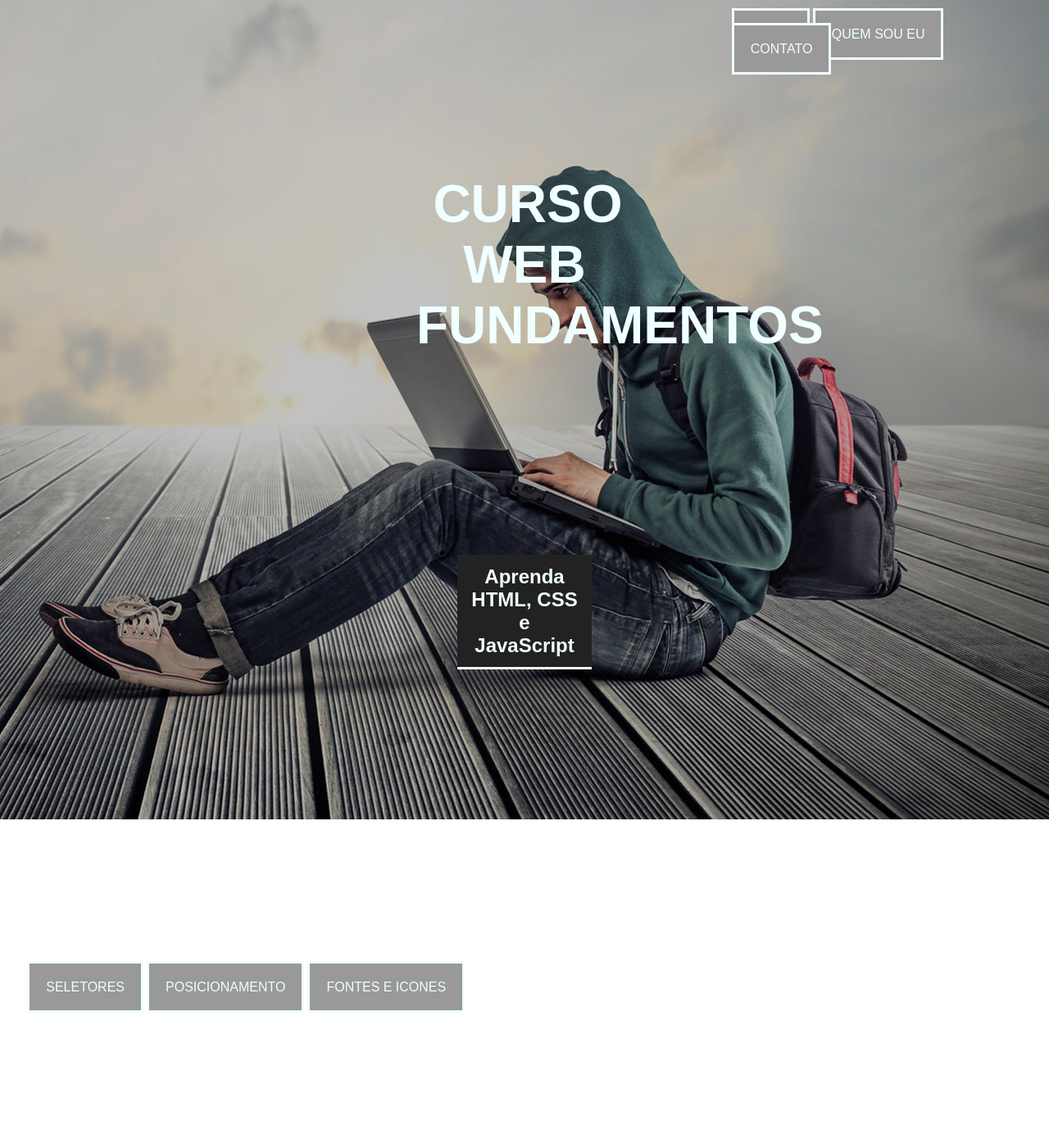
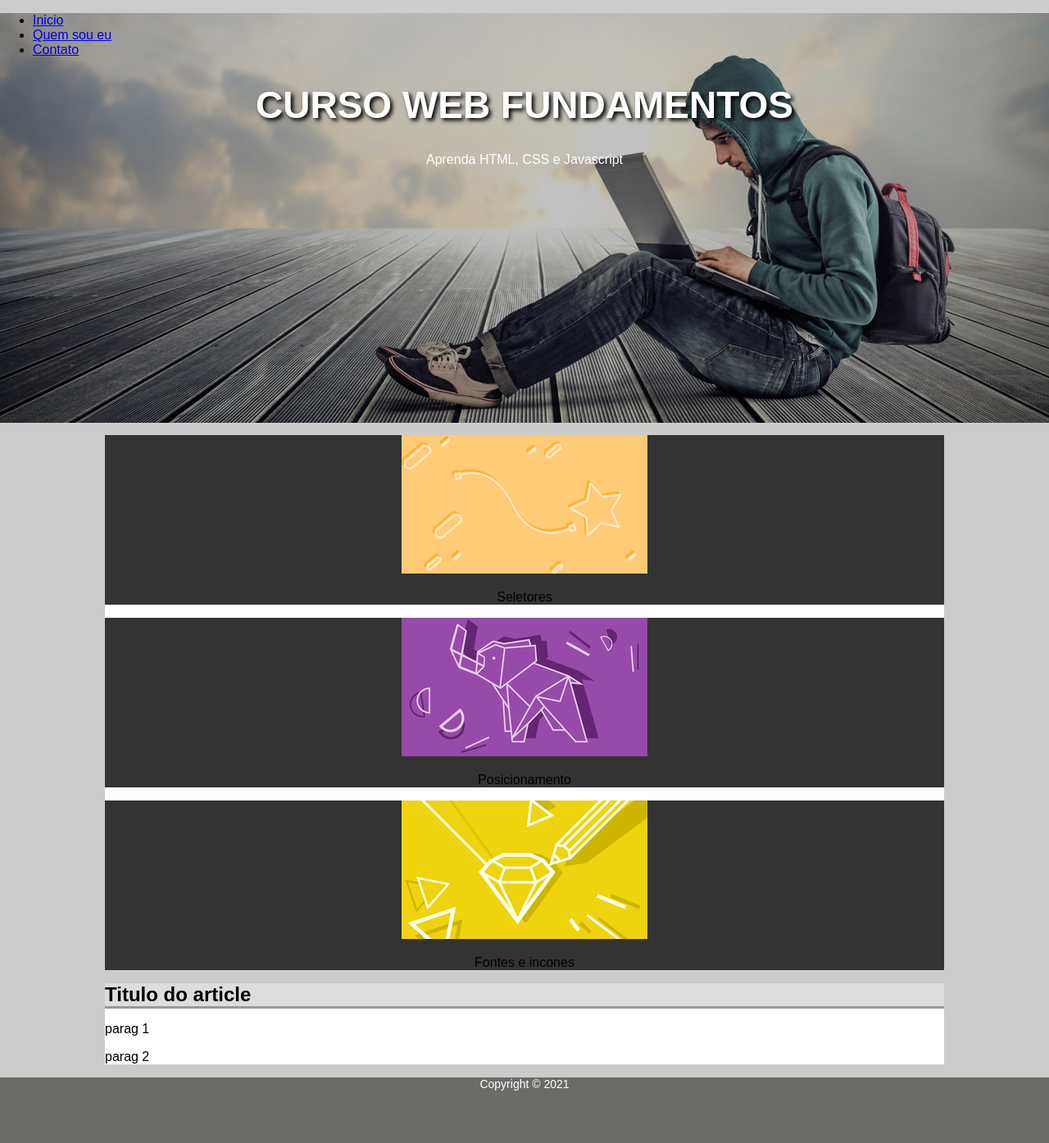
Before and after one commit to EugenioGuimaraes/html-css, a plain HTML site: page Desafio Pagina/index.html in a window 1280 px wide. Shown: the whole page at 82% size. Before the commit the page ends 1240 px from the top, so only its background shows below. Drawn offline with Linux system fonts and the light colour scheme.

Commit message:
ajuste da pagina e CSS

```diff
--- a/Desafio Pagina/index.html
+++ b/Desafio Pagina/index.html
@@ -12,20 +12,51 @@
 
     </head>
     <body>
-        <header>
-            <nav class="navHeader">
-                <a class="botao" href="#">INICIO</a> <a class="botao" href="#">QUEM SOU EU</a> <a class="botao" href="#">CONTATO</a>
-            </nav>
-            <h1>CURSO WEB FUNDAMENTOS</h1>
+        <div id="pricipal">
+            <header class="hero">
+                <nav class="navHeader">
+                    <ul>
+                        <li><a class="botao" href="index.html">Inicio</a></li>
+                        <li><a class="botao" href="#">Quem sou eu</a></li>
+                        <li><a class="botao" href="#">Contato</a></li>
+                    </ul>
+                </nav>
+                <div class="heroContent">
+                    <h1>Curso Web Fundamentos</h1>
+                    <p>Aprenda HTML, CSS e Javascript</p>
+                </div>
+            </header>
 
-            <h2>Aprenda HTML, CSS e JavaScript</h2>
-        </header>
+            <main>
+                <section class="sectionContent">
+                    <div class="card">
+                        <img src="ProjetoCSS_inicio/imagens/card_01.png" alt="">
+                        <p>Seletores</p>
+                    </div>
 
+                    <div class="card">
+                        <img src="ProjetoCSS_inicio/imagens/card_02.jpg" alt="">
+                        <p>Posicionamento</p>
+                    </div>
 
-
-        <main>
-            <a class="botao" href="#">SELETORES</a> <a class="botao" href="#">POSICIONAMENTO</a> <a class="botao" href="#">FONTES E ICONES</a>
-        </main>
-
+                    <div class="card">
+                        <img src="ProjetoCSS_inicio/imagens/card_03.jpg" alt="">
+                        <p>Fontes e incones</p>
+                    </div>
+                </section >
+                <section class="sectionContent">
+                    <article>
+                        <header class="articHeader">
+                            <h2>Titulo do article</h2>
+                            <p>parag 1</p>
+                            <p>parag 2</p>
+                        </header>
+                    </article>
+                </section>
+            </main>
+            <footer>
+                <p>Copyright &copy; 2021</p>
+            </footer>
+    </div>
     </body>
 </html>
--- a/Desafio Pagina/style.css
+++ b/Desafio Pagina/style.css
@@ -1,46 +1,52 @@
 
 body{
+    font-family: Arial, sans-serif;
+    background-color: #ccc;
+    margin: 0;
+}
+.hero{
     background-image: url(ProjetoCSS_inicio/imagens/bg-3.jpg);
-    background-repeat: no-repeat;
-    background-size: auto;
-    background-position: right top;
+    height: 500px;
+    background-position: right center;
+    background-size: cover;
+
+    /* para voltar pastas usa: ../ */
+}
+.heroContent{
+    text-align: center;
+    color: white;
 
 }
+.heroContent h1{
+    text-transform: uppercase;
+    font-size: 46px;
+    text-shadow: 3px 3px 5px black;
+}
 main{
-    margin: 30% 5% 2% 2%;
+    width: 80%;
+    margin: auto;
+}
 
+.sectionContent{
+    background-color: white;
+    margin-top: 15px;
 }
-.navHeader{
-    padding: 2% 0 0 70%;
+.card{
+    background-color: #333;
+    text-align: center;
 }
-.botao{
-    background-color: #999;
-    margin-top: 10px;
-    padding: 20px;
-    border-style: solid;
-    border-color: azure;
+.articHeader h2{
+    margin: 0;
+    background-color: #ddd;
+    border-bottom-width: 3px;
+    border-bottom-style: solid;
+    border-bottom-color: #999;
+    text-align: left;
 }
-a{
-    color: azure;
-    font-family: Arial, Helvetica, sans-serif;
-    text-decoration: none;
+footer{
+    height: 80px;
+    color: white;
+    font-size: 14px;
+    background-color: #6b6c68;
+    text-align: center;
 }
-h1{
-    font-family: Arial, Helvetica, sans-serif;
-    font-size: 400%;
-    text-indent: 3%;
-    text-align: center;
-    color: azure;
-    padding: 100px 500px 200px 500px;
-}
-h2{
-    font-family: Arial, Helvetica, sans-serif;
-    text-align: center;
-    color: azure;
-    margin: 0px 550px 10px 550px;
-    padding: 1%;
-    border-bottom: 100%;
-    border-bottom-style: solid;
-    border-bottom-color: azure;
-    background-color: #222;
-}
```
